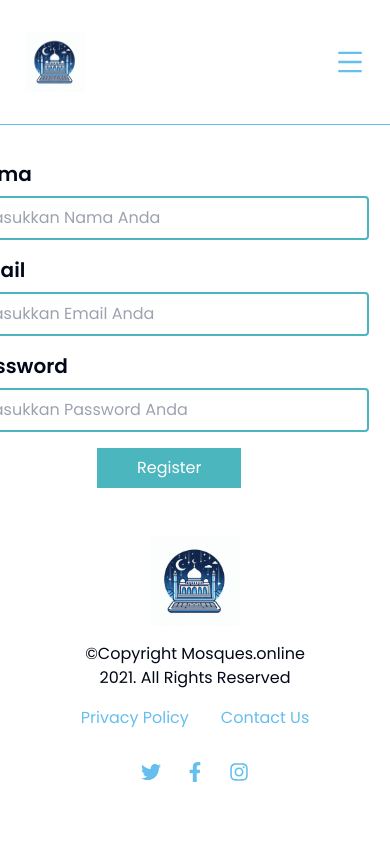
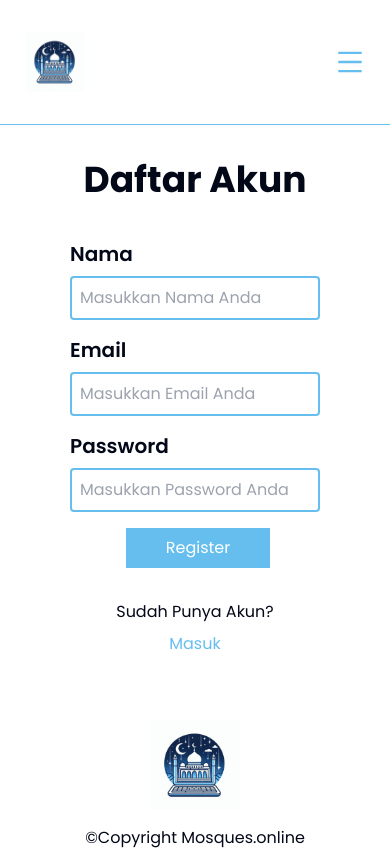
Before and after one commit to pandupan/mesjid-punya-rafi, a Next.js app: page /register in a window 390 px wide. Shown: the top 850 px of the page. Built offline with nearby package versions, Linux system fonts and the light colour scheme; no server answers.

Commit message:
[FIX] Login & register responsive

```diff
--- a/app/login/page.tsx
+++ b/app/login/page.tsx
@@ -34,15 +34,16 @@ const Page = () => {
 
 
   return (
-    <div className="mt-20 flex flex-row justify-center ">
-      <div className="flex flex-col px-20">
+    <div className="lg:mt-20 mt-40 flex flex-col justify-center container ">
+      <div className="flex flex-col sm:px-20">
       {error && <p className="text-red-500">{error}</p>}
         <h1 className="text-4xl font-bold mb-10 text-center">Login</h1>
-        <form className="flex flex-col gap-4" onSubmit={handleLogin}>
+        <form className="flex justify-center items-center flex-col gap-4" onSubmit={handleLogin}>
+        <div className='w-[250px] sm:w-[400px]'>
             <div className="flex flex-col gap-2">
               <h3 className="font-semibold text-xl">Email</h3>
               <input
-              className="p-2 border-2 border-[#4bb6be] rounded "
+                className="p-2 border-2 border-[#66beef] rounded "
                 type="email"
                 id="email"
                 name="email"
@@ -52,7 +53,7 @@ const Page = () => {
             <div className="flex flex-col gap-2 mt-4">
               <h3 className="font-semibold text-xl">Password</h3>
               <input
-              className="p-2 border-2 border-[#4bb6be] rounded "
+                className="p-2 border-2 border-[#66beef] rounded "
                 type="password"
                 id="password"
                 name="password"
@@ -62,7 +63,7 @@ const Page = () => {
             <div className="flex flex-col gap-2 mt-4 justify-center items-center px-32">
               <div className="flex justify-center">
                 <button
-                className="bg-[#4bb6be] text-center text-white p-2 py-2 px-10"
+                  className="bg-[#66beef] text-center text-white p-2 py-2 px-10"
                   type='submit'
                   disabled={isLoading}
                 >
@@ -70,9 +71,10 @@ const Page = () => {
                 </button>
               </div>
             </div>
+          </div>
         </form>
         <div className="flex flex-col gap-2 mt-4 border-b border-black py-4">
-          <button className="text-[#4bb6be] hover:underline">
+          <button className="text-[#66beef] hover:underline">
             Lupa Password?
           </button>
         </div>
@@ -80,7 +82,7 @@ const Page = () => {
           <p className="justify-center text-center items-center ">
             Belum Punya Akun ?
           </p>
-          <a href="/register" className="text-[#4bb6be] text-center hover:underline">
+          <a href="/register" className="text-[#66beef] text-center hover:underline">
             Daftar Akun
           </a>
         </div>
--- a/app/register/page.tsx
+++ b/app/register/page.tsx
@@ -38,18 +38,19 @@ const RegisterPage = () => {
   }
 
   return (
-    <div className="mt-20 flex flex-row justify-center ">
+    <div className="lg:mt-20 mt-40 flex flex-col justify-center items-center">
 
       <form onSubmit={handleSubmit}>
         <div className="flex flex-col px-20">
-          <h1 className="text-4xl font-bold mb-10 text-center">Register</h1>
+          <h1 className="text-4xl font-bold mb-10 text-center">Daftar Akun</h1>
           {error && <p className="text-red-500">{error}</p>}
 
           {/* Input Nama */}
+          <div className='w-[250px] sm:w-auto'>
             <div className="flex flex-col gap-2">
               <h3 className="font-semibold text-xl">Nama</h3>
               <input
-              className="p-2 border-2 border-[#4bb6be] rounded "
+                className="p-2 border-2 border-[#66beef] rounded "
                 type="text"
                 id="fullname"
                 name="fullname"
@@ -66,7 +67,7 @@ const RegisterPage = () => {
                 name="email"
                 id="email"
                 required
-              className="p-2 border-2 border-[#4bb6be] rounded "
+                className="p-2 border-2 border-[#66beef] rounded "
                 placeholder="Masukkan Email Anda"
               />
             </div>
@@ -79,7 +80,7 @@ const RegisterPage = () => {
                 name="password"
                 type="password"
                 required
-              className="p-2 border-2 border-[#4bb6be] rounded "
+                className="p-2 border-2 border-[#66beef] rounded "
                 placeholder="Masukkan Password Anda"
               />
             </div>
@@ -87,7 +88,7 @@ const RegisterPage = () => {
               <div className="flex justify-center">
                 <button
                   type="submit"
-                className="bg-[#4bb6be] text-center text-white p-2 py-2 px-10"
+                  className="bg-[#66beef] text-center text-white p-2 py-2 px-10"
                   disabled={isLoading}
                 >
                   {isLoading ? "Loading..." : "Register"}
@@ -95,13 +96,14 @@ const RegisterPage = () => {
               </div>
             </div>
           </div>
+        </div>
       </form>
-      <div className="flex flex-col gap-2 mt-4  py-4">
+      <div className="flex flex-col gap-2 mt-4  py-4 items-center justify-center">
         <p className="justify-center text-center items-center ">
           Sudah Punya Akun?
         </p>
         <Link href="/login">
-          <button className="text-[#4bb6be] hover:underline">
+          <button className="text-[#66beef] hover:underline">
             Masuk
           </button>
         </Link>
--- a/components/pages/LandingPage/ContactUs.tsx
+++ b/components/pages/LandingPage/ContactUs.tsx
@@ -9,7 +9,7 @@ const ContactUs = () => {
     <section id="contact">
       <div className="relative h-auto w-full flex flex-col lg:flex-row px-4 sm:px-10 xl:container justify-center items-center gap-12 mt-6">
 
-        <div className="relative border-4 border-[#3479b2] w-[250px] h-[230px] sm:w-[395px] sm:h-[377px] xl:w-[595px] xl:h-[477px] mt-16 -z-1">
+        <div className="relative border-4 border-[#3479b2] w-[250px] h-[230px] sm:w-[395px] sm:h-[377px] xl:w-[595px] xl:h-[477px] mt-16 ">
           <div>
             <div className="absolute -top-5 sm:-top-10 -left-5 sm:-left-10 z-0">
               <div className="relative aspect-square  w-[250px] h-[230px] sm:w-[395px] sm:h-[377px] xl:w-[595px] xl:h-[477px]">
```
Lines whose indentation alone changed are shown as unchanged.
